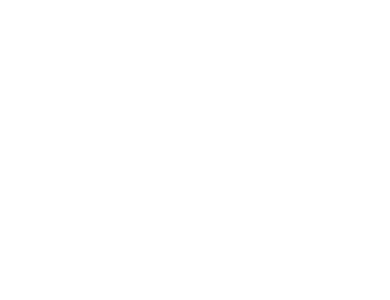
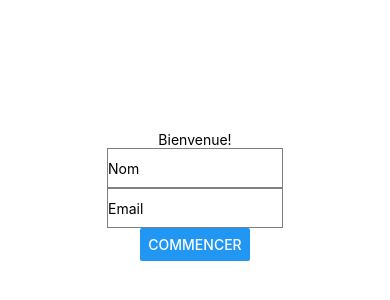
Before and after one commit to JoeMakuta/mobile_quiz_app, a React Native app: screen / in a window 390 px wide. Shown: the part 226-526 px from the top of the page. Built offline with nearby package versions, Linux system fonts and the light colour scheme.

Commit message:
style react-native

```diff
--- a/src/screens/Home.jsx
+++ b/src/screens/Home.jsx
@@ -1,11 +1,28 @@
-import React from 'react'
+import React from 'react';
 import {View, Text, TextInput, Button} from 'react-native';
-function Home() {
-    const [name, setName] = React.useState('');
-    const [email, setEmail] = React.useState('');
+
+const Home = () => {
+  const [name, setName] = React.useState('');
+  const [email, setEmail] = React.useState('');
+
   return (
-    <View></View>
-  )
-}
+    <View style={{flex: 1, justifyContent: 'center', alignItems: 'center'}}>
+      <Text>Bienvenue!</Text>
+      <TextInput
+        placeholder="Nom"
+        value={name}
+        onChangeText={(text) => setName(text)}
+        style={{height: 40, width: '80%', borderColor: 'gray', borderWidth: 1}}
+      />
+      <TextInput
+        placeholder="Email"
+        value={email}
+        onChangeText={(text) => setEmail(text)}
+        style={{height: 40, width: '80%', borderColor: 'gray', borderWidth: 1}}
+      />
+      <Button title="Commencer" onPress={() => alert('Commencer')} />
+    </View>
+  );
+};
 
-export default Home
+export default Home;
```
